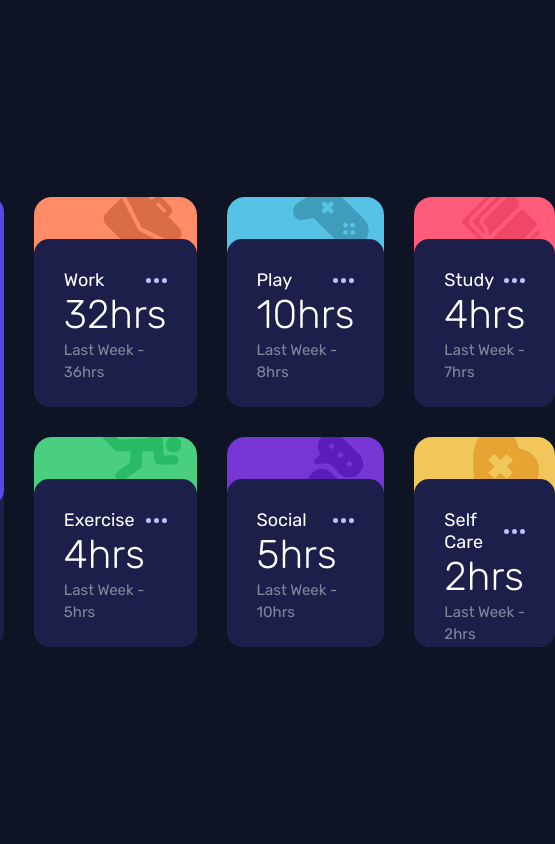
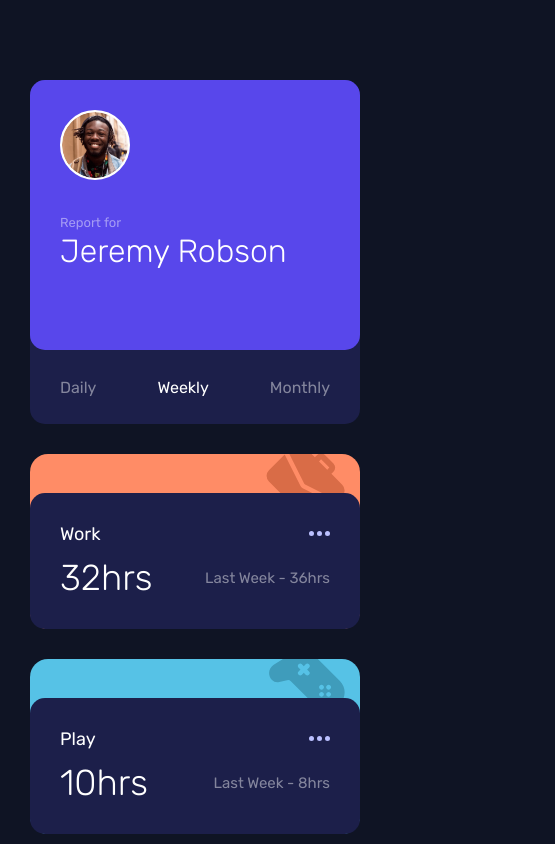
Before and after one commit to ANSH4195/FM-time-dashboard, a React (Create React App) app: page / in a window 390 px wide. Shown: the top 844 px of the page, 555 px wide, since content can reach past the window. Built offline with nearby package versions, Linux system fonts and the light colour scheme.

Commit message:
Mobile CSS complete

```diff
--- /dev/null
+++ b/src/styles/_mobile.scss
@@ -0,0 +1,39 @@
+@media (max-width: 400px) {
+  .container {
+    display: block;
+    padding: 0 30px;
+  }
+
+  .grid {
+    margin: 5rem 0;
+    grid-template-columns: 1fr;
+    grid-template-rows: 1fr;
+  }
+
+  .info-card-bottom ul {
+    display: flex;
+    justify-content: space-between;
+  }
+
+  .subcard {
+    height: 175px;
+
+    .top {
+      height: 22%;
+    }
+    .bottom {
+      height: 78%;
+
+      .body {
+        display: flex;
+        justify-content: space-between;
+        align-items: center;
+      }
+    }
+  }
+
+  .current-hours {
+    font-weight: lighter;
+    font-size: 2.25rem;
+  }
+}
--- a/src/styles/custom.scss
+++ b/src/styles/custom.scss
@@ -150,3 +150,5 @@ ul {
 .previous-hours {
   color: #ffffff75;
 }
+
+@import 'mobile';
```
